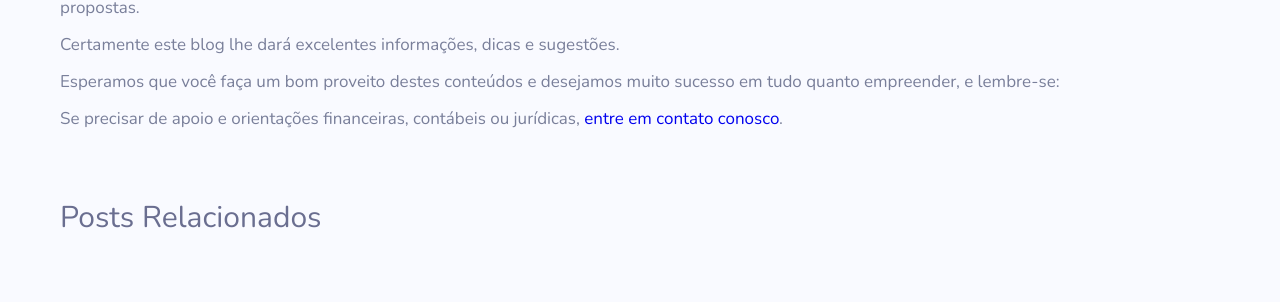
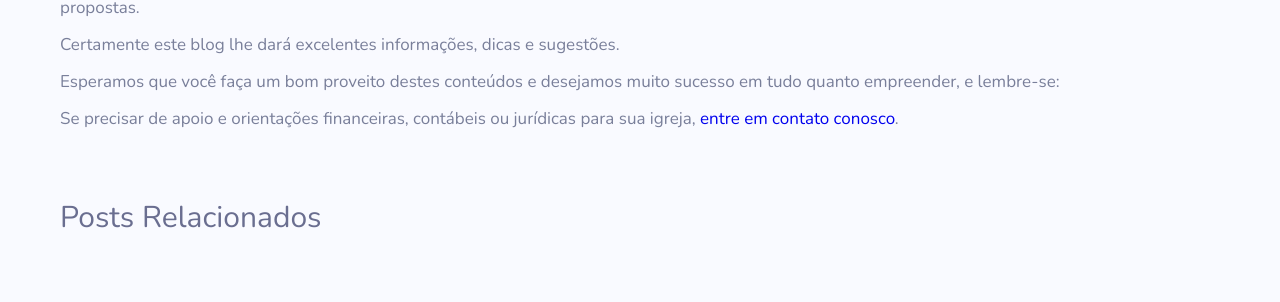
Before and after one commit to controlook-zz/controlook.github.io, a Jekyll site: the page built from _posts/2018-11-07-sobre-controlook-nossa-equipe.md, in a window 1280 px wide. Shown: the part 1102-1404 px from the top of the page. Built offline with Jekyll 4.4.1, drawn with Linux system fonts in a browser that asks for light colours; comment, search, counter and statistics services are not loaded.

Commit message:
Update 2018-11-07-sobre-controlook-nossa-equipe.md

```diff
--- a/_posts/2018-11-07-sobre-controlook-nossa-equipe.md
+++ b/_posts/2018-11-07-sobre-controlook-nossa-equipe.md
@@ -18,4 +18,4 @@ Certamente este blog lhe dará excelentes informações, dicas e sugestões.
 
 Esperamos que você faça um bom proveito destes conteúdos e desejamos muito sucesso em tudo quanto empreender, e lembre-se:
 
-Se precisar de apoio e orientações financeiras, contábeis ou jurídicas, [entre em contato conosco](https://controlook.com/contato).
+Se precisar de apoio e orientações financeiras, contábeis ou jurídicas para sua igreja, [entre em contato conosco](https://controlook.com/contato).
```
